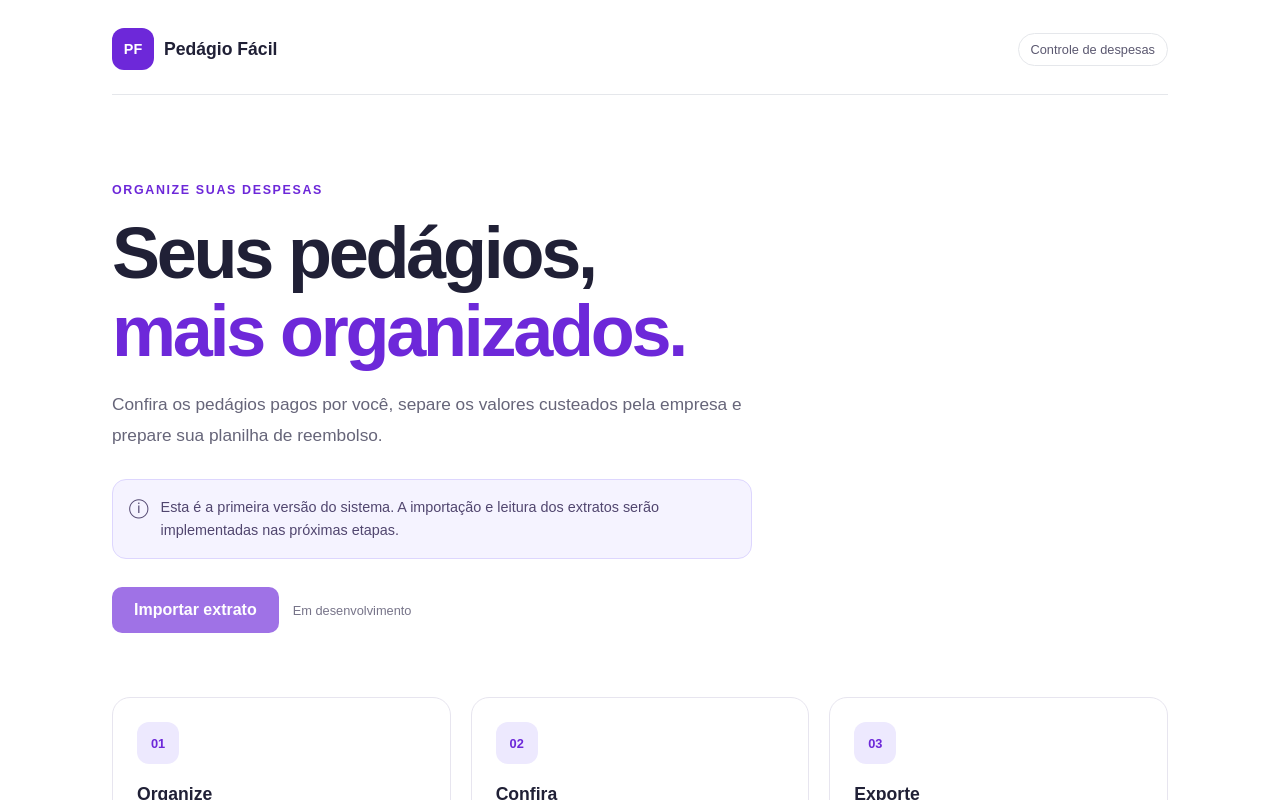
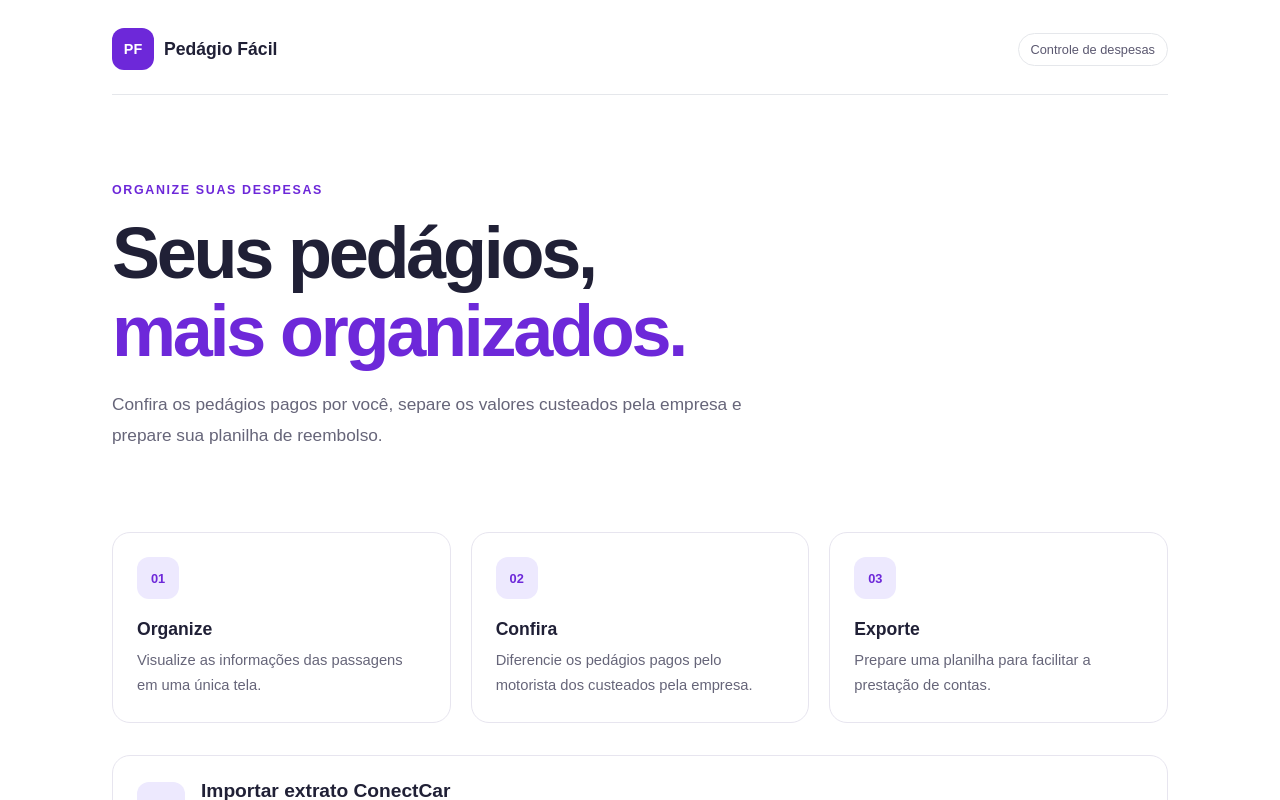
Before and after one commit to keylafroes/pedagio-facil, a React (Vite) app: page / in a window 1280 px wide. Shown: the top 800 px of the page. Built offline with nearby package versions, Linux system fonts and the light colour scheme.

Commit message:
refactor: remove aviso de funcionalidades futuras

```diff
--- a/src/App.jsx
+++ b/src/App.jsx
@@ -27,21 +27,6 @@ function App() {
           Confira os pedágios pagos por você, separe os valores
           custeados pela empresa e prepare sua planilha de reembolso.
         </p>
-
-        <div className="aviso">
-          <span aria-hidden="true">ⓘ</span>
-          <p>
-            Esta é a primeira versão do sistema. A importação e
-            leitura dos extratos serão implementadas nas próximas etapas.
-          </p>
-        </div>
-
-        <div className="acoes">
-          <button className="botao-principal" type="button" disabled>
-            Importar extrato
-          </button>
-          <span className="status">Em desenvolvimento</span>
-        </div>
       </section>
 
       <section className="recursos" aria-label="Recursos planejados">
```
